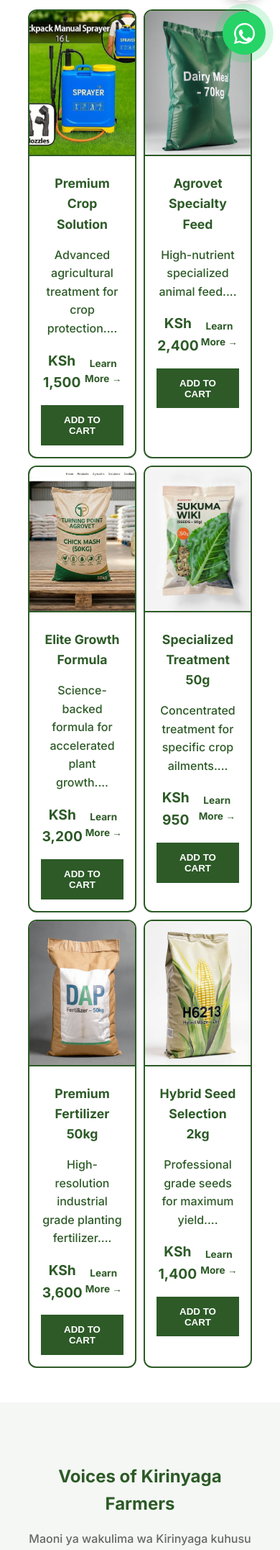
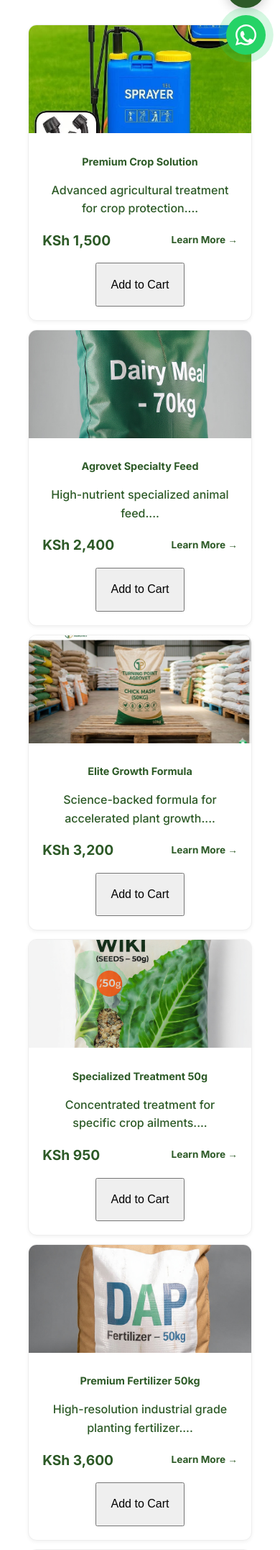
Before and after one commit to macfeighbitange1-dot/turning_point_agrovet, a Flask app: page / in a window 390 px wide; the page is wider, and only the part inside the window is pictured. Shown: the part 748-2902 px from the top of that part at 72% size. Run offline with Flask 3, Linux system fonts and the light colour scheme; data comes from the database, SQL or seed files in the repository.

Commit message:
Performance: Implemented Mobile-First CSS, Base HTML refactor, and Service Worker for PWA support

```diff
--- a/static/css/style.css
+++ b/static/css/style.css
@@ -14,6 +14,7 @@ body {
     background-color: var(--white);
     color: var(--primary);
     line-height: 1.6;
+    overflow-x: hidden; /* Prevents awkward side-scrolling on mobile */
 }
 
 /* --- NAVIGATION --- */
@@ -35,7 +36,8 @@ body {
 
 nav ul { display: flex; list-style: none; padding: 0; margin: 0; }
 nav ul li { margin-left: 1.5rem; }
-nav ul li a { text-decoration: none; color: var(--white); font-weight: 500; font-size: 0.9rem; }
+nav ul li a { text-decoration: none; color: var(--white); font-weight: 500; font-size: 0.9rem; transition: var(--transition); }
+nav ul li a:hover { color: #c8e6c9; }
 
 /* --- ELITE SLIDESHOW HERO --- */
 .hero {
@@ -63,7 +65,7 @@ nav ul li a { text-decoration: none; color: var(--white); font-weight: 500; font
     background-position: center;
     opacity: 0;
     animation: slideAnimation 45s infinite linear;
-    filter: brightness(1.1);
+    filter: brightness(0.8); /* Darkened for better text readability */
 }
 
 .slide:nth-child(1) { background-image: url('https://images.unsplash.com/photo-1536330491564-c39c20077c9a?q=80&w=2000'); animation-delay: 0s; }
@@ -83,7 +85,7 @@ nav ul li a { text-decoration: none; color: var(--white); font-weight: 500; font
 .hero-overlay {
     position: absolute;
     top: 0; left: 0; width: 100%; height: 100%;
-    background: rgba(30, 61, 26, 0.7);
+    background: rgba(30, 61, 26, 0.4);
     z-index: 2;
 }
 
@@ -92,6 +94,8 @@ nav ul li a { text-decoration: none; color: var(--white); font-weight: 500; font
     z-index: 3;
     padding: 0 20px;
 }
+
+.hero-content h1 { font-size: clamp(2rem, 5vw, 4rem); margin-bottom: 1rem; }
 
 /* --- PRODUCT GRID --- */
 .product-grid {
@@ -103,32 +107,34 @@ nav ul li a { text-decoration: none; color: var(--white); font-weight: 500; font
 
 .card {
     background: var(--white);
-    border: 2px solid var(--primary);
+    border: 1px solid #eee; /* Softer border for modern look */
     border-radius: 12px;
     overflow: hidden;
     transition: var(--transition);
     display: flex;
     flex-direction: column;
     position: relative;
+    box-shadow: 0 2px 5px rgba(0,0,0,0.05);
 }
 
-.card:hover { transform: translateY(-5px); box-shadow: 0 5px 15px rgba(0,0,0,0.1); }
+.card:hover { transform: translateY(-5px); box-shadow: 0 10px 20px rgba(0,0,0,0.1); }
 
 .card-img-container {
     width: 100%;
     height: 200px;
-    border-bottom: 2px solid var(--primary);
     overflow: hidden;
 }
 
-.card img { width: 100%; height: 100%; object-fit: cover; }
-.card-content { padding: 1rem; text-align: center; }
+.card img { width: 100%; height: 100%; object-fit: cover; transition: var(--transition); }
+.card:hover img { transform: scale(1.05); }
+
+.card-content { padding: 1.2rem; text-align: center; }
 .card h3 { margin: 0.5rem 0; color: var(--primary); font-size: 1.1rem; }
 
 /* --- CUSTOMER TESTIMONIALS SECTION --- */
 .testimonials-section {
     background-color: var(--light-bg);
-    padding: 4rem 10%;
+    padding: 4rem 5%;
     text-align: center;
 }
 
@@ -148,13 +154,9 @@ nav ul li a { text-decoration: none; color: var(--white); font-weight: 500; font
     text-align: left;
 }
 
-.testimonial-card p { font-style: italic; color: #444; margin-bottom: 1rem; }
-.testimonial-card span { font-weight: bold; color: var(--primary); display: block; }
-.testimonial-card small { color: #888; }
-
 /* --- REVIEW FORM --- */
 .review-container {
-    padding: 4rem 10%;
+    padding: 4rem 5%;
     background: var(--white);
 }
 
@@ -172,41 +174,15 @@ nav ul li a { text-decoration: none; color: var(--white); font-weight: 500; font
     margin-bottom: 1rem;
     border: 1px solid #ddd;
     border-radius: 6px;
-    font-family: inherit;
+    box-sizing: border-box; /* Crucial for mobile sizing */
 }
 
-.review-form button {
-    background: var(--primary);
-    color: white;
-    border: none;
-    padding: 1rem 2rem;
-    border-radius: 6px;
-    cursor: pointer;
-    font-weight: bold;
-    width: 100%;
-    transition: var(--transition);
-}
-
-.review-form button:hover { background: var(--dark-green); }
-
-/* --- FLOATING BUTTONS & OTHERS --- */
-.buy-btn {
-    background: var(--primary);
-    color: var(--white);
-    border: none;
-    padding: 0.8rem;
-    width: 100%;
-    font-weight: 700;
-    cursor: pointer;
-    text-transform: uppercase;
-    transition: var(--transition);
-}
-
+/* --- FLOATING BUTTONS & RESPONSIVENESS --- */
 .whatsapp-float, .cart-float {
     position: fixed;
     right: 20px;
-    width: 60px;
-    height: 60px;
+    width: 55px;
+    height: 55px;
     border-radius: 50%;
     display: flex;
     align-items: center;
@@ -215,20 +191,56 @@ nav ul li a { text-decoration: none; color: var(--white); font-weight: 500; font
     box-shadow: 0 4px 15px rgba(0,0,0,0.2);
     z-index: 1000;
     transition: var(--transition);
-    text-decoration: none;
 }
 
 .whatsapp-float { bottom: 20px; background-color: var(--whatsapp); animation: pulse-green 2s infinite; }
-.cart-float { bottom: 95px; background-color: var(--primary); border: 2px solid var(--white); }
-
-@media (max-width: 768px) {
-    .navbar { padding: 1rem; flex-direction: column; gap: 1rem; }
-    .hero { height: 50vh; }
-    .product-grid { grid-template-columns: repeat(2, 1fr); gap: 10px; padding: 1rem; }
-}
+.cart-float { bottom: 85px; background-color: var(--primary); }
 
 @keyframes pulse-green {
     0% { box-shadow: 0 0 0 0 rgba(37, 211, 102, 0.7); }
     70% { box-shadow: 0 0 0 15px rgba(37, 211, 102, 0); }
     100% { box-shadow: 0 0 0 0 rgba(37, 211, 102, 0); }
 }
+
+/* --- MOBILE OPTIMIZATION --- */
+@media (max-width: 768px) {
+    .navbar {
+        padding: 0.8rem 5%;
+        flex-wrap: wrap;
+    }
+
+    nav ul {
+        width: 100%;
+        justify-content: center;
+        margin-top: 10px;
+        gap: 10px;
+    }
+
+    nav ul li { margin-left: 0; }
+
+    .hero { height: 60vh; }
+
+    .product-grid {
+        grid-template-columns: repeat(2, 1fr); /* Two products per row on phones */
+        gap: 12px;
+        padding: 1rem;
+    }
+
+    .card-img-container { height: 150px; }
+
+    .card h3 { font-size: 0.9rem; }
+
+    .review-form { padding: 1.5rem; }
+
+    /* Increase button size for touch */
+    .buy-btn, .review-form button {
+        padding: 1.2rem;
+        font-size: 1rem;
+    }
+}
+
+@media (max-width: 480px) {
+    .product-grid {
+        grid-template-columns: 1fr; /* Single column for very small phones */
+    }
+}
--- a/templates/base.html
+++ b/templates/base.html
@@ -2,7 +2,7 @@
 <html lang="en">
 <head>
     <meta charset="UTF-8">
-    <meta name="viewport" content="width=device-width, initial-scale=1.0">
+    <meta name="viewport" content="width=device-width, initial-scale=1.0, maximum-scale=5.0">
     <meta name="theme-color" content="#2d5a27">
     <meta name="apple-mobile-web-app-capable" content="yes">
     <meta name="apple-mobile-web-app-status-bar-style" content="black-translucent">
@@ -44,19 +42,21 @@
 
     {% with messages = get_flashed_messages(with_categories=true) %}
       {% if messages %}
-        {% for category, message in messages %}
-          <div style="padding: 1rem 10%; background-color: {% if category == 'success' %}#d4edda{% elif category == 'info' %}#d1ecf1{% else %}#f8d7da{% endif %};
-                      color: {% if category == 'success' %}#155724{% elif category == 'info' %}#0c5460{% else %}#721c24{% endif %};
-                      text-align: center; font-weight: 500; border-bottom: 1px solid rgba(0,0,0,0.05); animation: slideDown 0.5s ease;">
-            {{ message }}
-          </div>
-        {% endfor %}
+        <div class="flash-wrapper">
+            {% for category, message in messages %}
+              <div class="flash-message flash-{{ category }}">
+                {{ message }}
+              </div>
+            {% endfor %}
+        </div>
       {% endif %}
     {% endwith %}
 
-    {% block content %}{% endblock %}
+    <main>
+        {% block content %}{% endblock %}
+    </main>
 
-    <footer style="text-align: center; padding: 3rem; background: var(--dark); color: white; margin-top: 4rem;">
+    <footer class="main-footer">
         <p>&copy; 2026 Turning Point Agrovet. Cultivating Excellence in Kirinyaga.</p>
     </footer>
 
```
Also changed, not shown: other parts of templates/base.html (+28 -16 lines), static/sw.js (+9 -15 lines).
